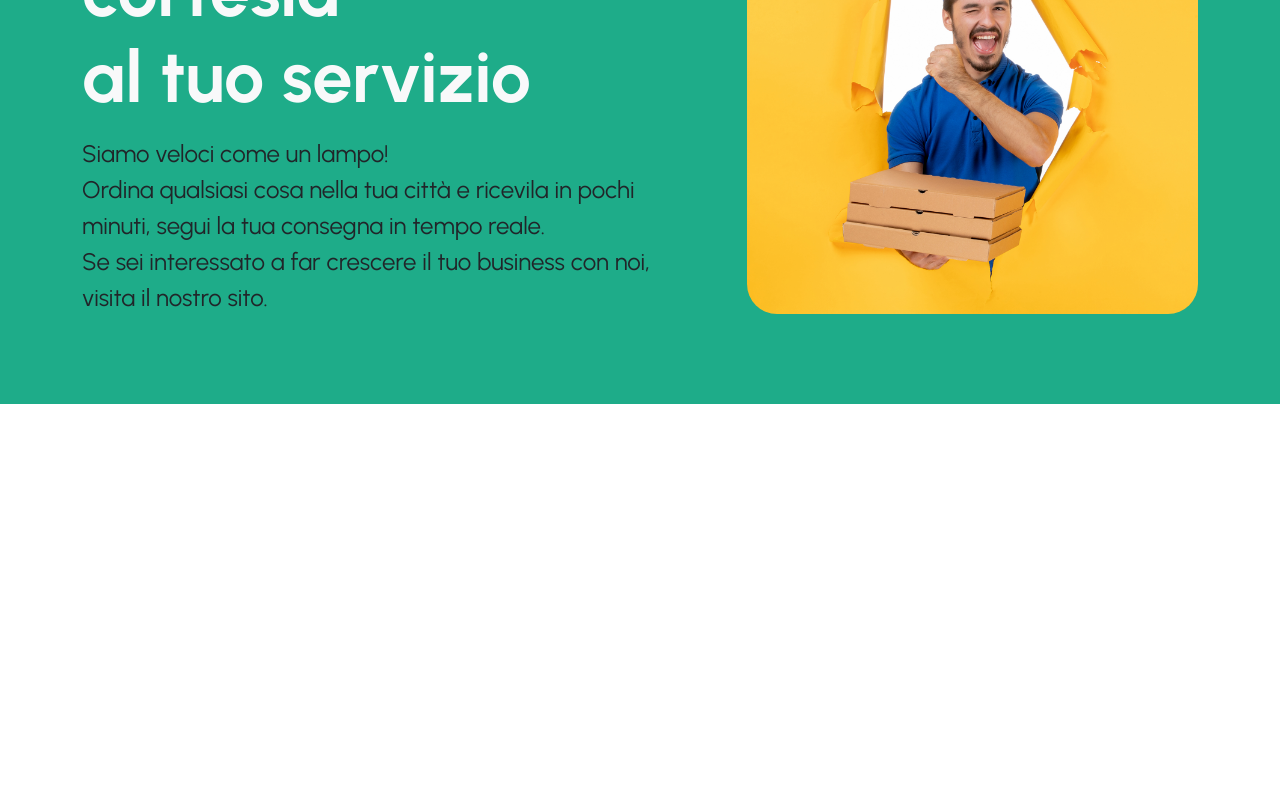
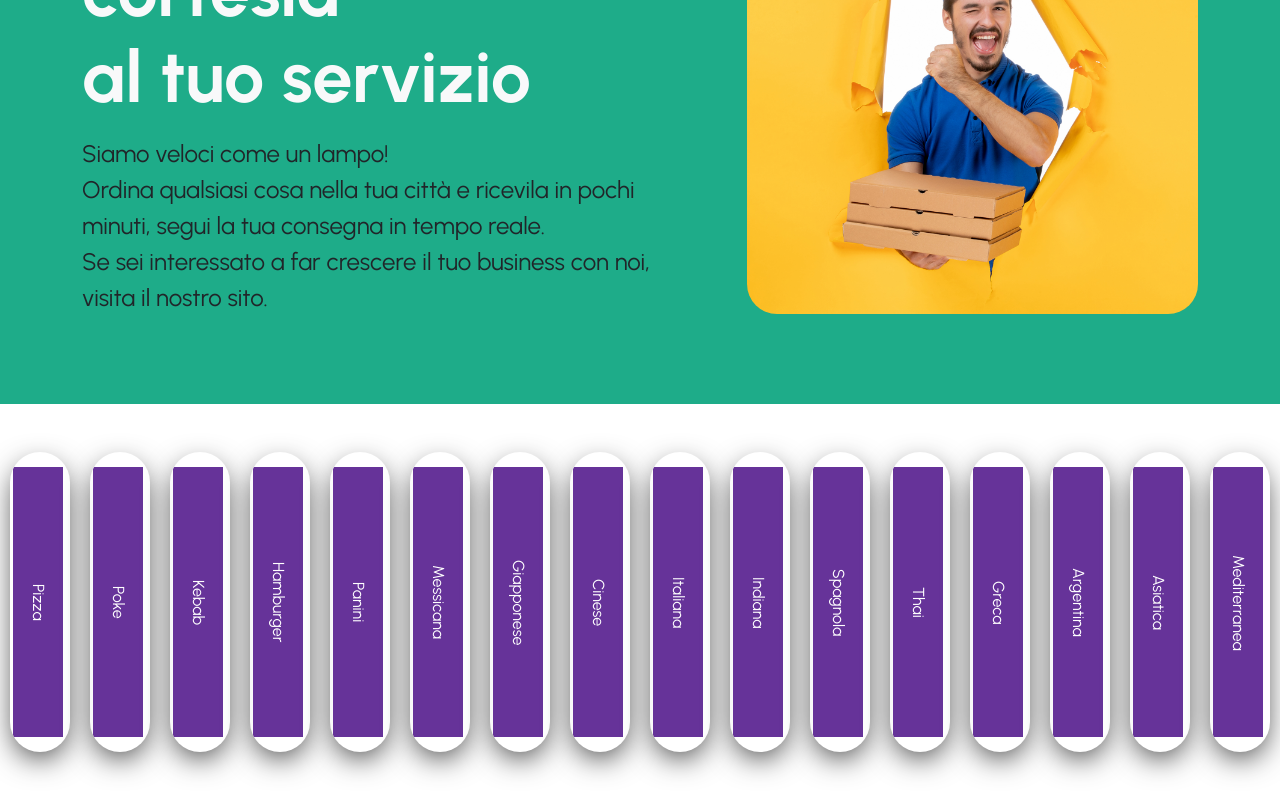
Before and after one commit to Finnedorn/vite-deliverboo, a Vue app: page / in a window 1280 px wide. Shown: the part 2737-3537 px from the top of the page. Before the commit the page ends 3141 px from the top, so only its background shows below. Built offline with nearby package versions, Linux system fonts and the light colour scheme; no server answers.

Commit message:
added new carousel card slider component

```diff
--- /dev/null
+++ b/src/components/CardSliderComponent.vue
@@ -0,0 +1,172 @@
+<template>
+    <div class="container-fluid d-flex justify-content-center overflow-hidden">
+        <div class="d-flex flex-nowrap justify-content-start py-5">
+
+            <div v-for="food in foods" class="card-slider d-flex align-items-end">
+                <div class="row d-flex  flex-nowrap ">
+                    <div class="icon d-flex  justify-content-center  align-items-center ">{{ food.name }}</div>
+                    <div class="description d-flex  justify-content-center  flex-column  overflow-hidden ">
+                        <h4>Fast Delivery</h4>
+                        <p>
+                            Get your food at your door step with our fast delivery service.
+                        </p>
+                    </div>
+                </div>
+            </div>
+
+            <!-- <input type="checkbox" name="slide" id="c2" >
+            <label for="c2" class="card-slider d-flex  align-items-end ">
+                <div class="row d-flex  flex-nowrap ">
+                    <div class="icon d-flex  justify-content-center  align-items-center ">2</div>
+                    <div class="description d-flex  justify-content-center  flex-column  overflow-hidden ">
+                        <h4>Fast Delivery</h4>
+                        <p>
+                            Get your food at your door step with our fast delivery service.
+                        </p>
+                    </div>
+                </div>
+            </label>
+            <input type="checkbox" name="slide" id="c3" >
+            <label for="c3" class="card-slider d-flex  align-items-end ">
+                <div class="row d-flex  flex-nowrap ">
+                    <div class="icon d-flex  justify-content-center  align-items-center ">3</div>
+                    <div class="description d-flex  justify-content-center  flex-column  overflow-hidden ">
+                        <h4>Fast Delivery</h4>
+                        <p>
+                            Get your food at your door step with our fast delivery service.
+                        </p>
+                    </div>
+                </div>
+            </label>
+            <input type="checkbox" name="slide" id="c4" >
+            <label for="c4" class="card-slider d-flex  align-items-end ">
+                <div class="row d-flex  flex-nowrap ">
+                    <div class="icon d-flex  justify-content-center  align-items-center ">4</div>
+                    <div class="description d-flex  justify-content-center  flex-column  overflow-hidden ">
+                        <h4>Fast Delivery</h4>
+                        <p>
+                            Get your food at your door step with our fast delivery service.
+                        </p>
+                    </div>
+                </div>
+            </label> -->
+        </div>
+    </div>
+</template>
+
+<script>
+export default {
+    name: "CardSliderComponent",
+    data() {
+        return {
+            foods: [
+                {
+                    "name": "Pizza"
+                },
+                {
+                    "name": "Poke"
+                },
+                {
+                    "name": "Kebab"
+                },
+                {
+                    "name": "Hamburger"
+                },
+                {
+                    "name": "Panini"
+                },
+                {
+                    "name": "Messicana"
+                },
+                {
+                    "name": "Giapponese"
+                },
+                {
+                    "name": "Cinese"
+                },
+                {
+                    "name": "Italiana"
+                },
+                {
+                    "name": "Indiana"
+                },
+                {
+                    "name": "Spagnola"
+                },
+                {
+                    "name": "Thai"
+                },
+                {
+                    "name": "Greca"
+                },
+                {
+                    "name": "Argentina"
+                },
+                {
+                    "name": "Asiatica"
+                },
+                {
+                    "name": "Mediterranea"
+                }
+            ]
+        }
+    }
+};
+</script>
+
+<style lang="scss" scoped>
+@use '../assets/style/partials/variables.scss' as *;
+
+.card-slider {
+    width: 60px;
+    border-radius: 1rem;
+    background-size: cover;
+    cursor: pointer;
+    overflow: hidden;
+    border-radius: 2rem;
+    margin: 0 10px;
+    transition: .6s cubic-bezier(.28, -0.03, 0, .99);
+    box-shadow: 0px 10px 30px -5px rgba(0, 0, 0, 0.8);
+}
+
+.card-slider>.row {
+    color: white;
+}
+
+.card-slider>.row>.icon {
+    background: rebeccapurple;
+    color: white;
+    width: 50px;
+    margin: 15px;
+    writing-mode: vertical-rl;
+    text-orientation: mixed;
+
+}
+
+.card-slider>.row>.description {
+    height: 300px;
+    width: 520px;
+    opacity: 0;
+    transform: translateY(30px);
+    transition-delay: 0.3s;
+    transition: all 0.3s ease;
+}
+
+.description p {
+    color: $color-tertiary;
+    padding-top: 5px;
+}
+
+.description h4 {
+    text-transform: uppercase;
+}
+.card-slider:hover {
+    width: 400px;
+}
+
+.card-slider:hover .description {
+    opacity: 1 !important;
+    transform: translateY(0) !important;
+}
+
+</style>
--- a/src/pages/AppHome.vue
+++ b/src/pages/AppHome.vue
@@ -4,6 +4,7 @@
     <PartnersComponent />
     <SearchComponent @type-searcher ="getSearchedTypes"/>
     <AboutUsComponent />
+    <CardSliderComponent />
     <FooterComponent />
 </template>
 
@@ -15,6 +16,7 @@ import HeroComponent from "@/components/HeroComponent.vue";
 import PartnersComponent from "@/components/PartnersComponent.vue";
 import SearchComponent from "@/components/SearchComponent.vue";
 import AboutUsComponent from "@/components/AboutUsComponent.vue";
+import CardSliderComponent from "@/components/CardSliderComponent.vue";
 import FooterComponent from "@/components/FooterComponent.vue";
 export default {
     name: 'AppHome',
@@ -24,6 +26,7 @@ export default {
         PartnersComponent,
         SearchComponent,
         AboutUsComponent,
+        CardSliderComponent,
         FooterComponent
     },
     data() {
```
